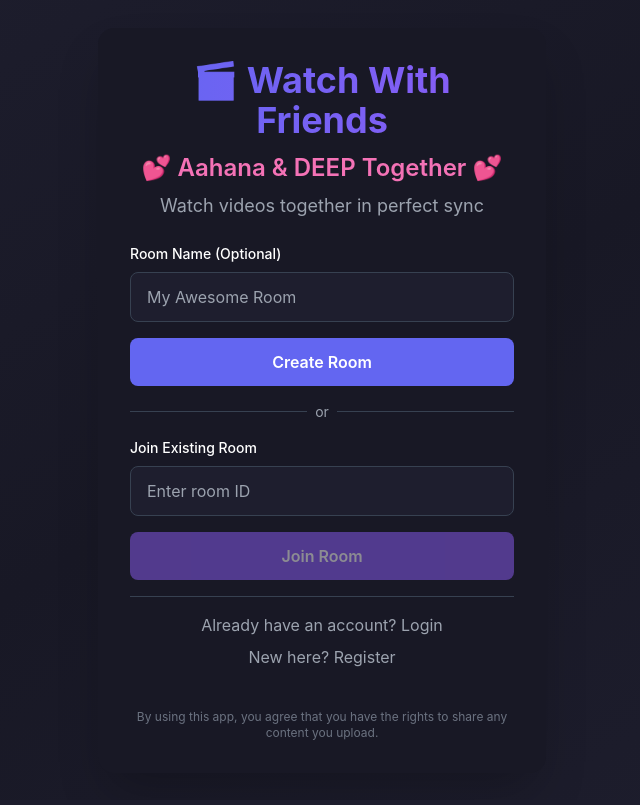
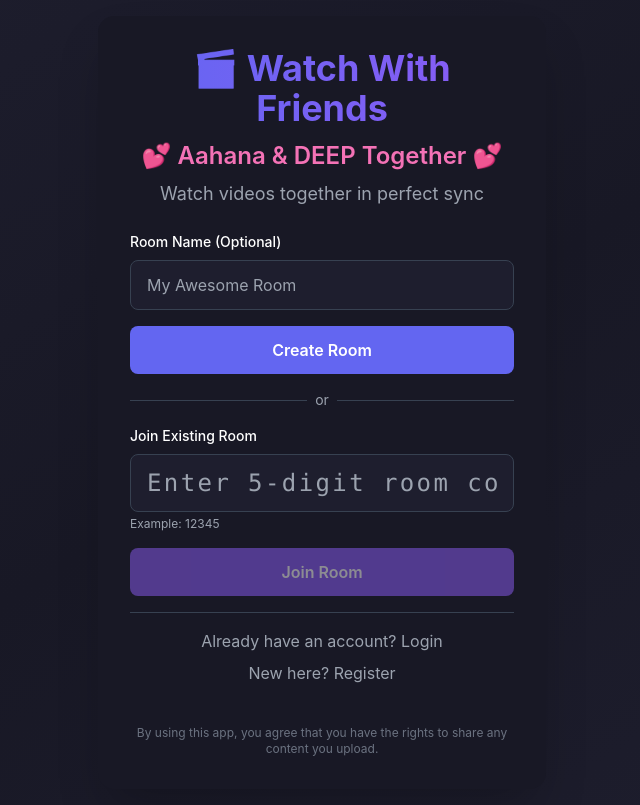
Before and after one commit to erishhhhh00/watchtogtr, a React (Vite) app in the folder frontend/: page / in a window 1280 px wide. Shown: the whole page, without its empty margins (318-958 px from the left). Built offline with nearby package versions, Linux system fonts and the light colour scheme; no server answers.

Commit message:
Fix chat double-send issue and improve room code UX

```diff
--- a/frontend/src/components/ChatPanel.tsx
+++ b/frontend/src/components/ChatPanel.tsx
@@ -19,12 +19,16 @@ function ChatPanel() {
     localStream: null,
   });
   const messagesEndRef = useRef<HTMLDivElement>(null);
+  const hasSetupListeners = useRef(false);
 
   useEffect(() => {
-    // Listen for chat messages
-    socketService.onChatMessage((message) => {
-      addMessage(message);
-    });
+    // Listen for chat messages - setup only once
+    if (!hasSetupListeners.current) {
+      socketService.onChatMessage((message) => {
+        addMessage(message);
+      });
+      hasSetupListeners.current = true;
+    }
   }, []);
 
   useEffect(() => {
--- a/frontend/src/pages/Landing.tsx
+++ b/frontend/src/pages/Landing.tsx
@@ -173,10 +173,12 @@ function Landing() {
               <input
                 type="text"
                 value={joinRoomId}
-                onChange={(e) => setJoinRoomId(e.target.value)}
-                placeholder="Enter room ID"
-                className="w-full px-4 py-3 bg-dark border border-gray-700 rounded-lg focus:outline-none focus:border-primary text-white"
+                onChange={(e) => setJoinRoomId(e.target.value.toUpperCase())}
+                placeholder="Enter 5-digit room code"
+                maxLength={5}
+                className="w-full px-4 py-3 bg-dark border border-gray-700 rounded-lg focus:outline-none focus:border-primary text-white text-center text-2xl font-mono tracking-widest"
               />
+              <p className="text-xs text-gray-400 mt-1">Example: 12345</p>
             </div>
             <button
               onClick={handleJoinRoom}
```
